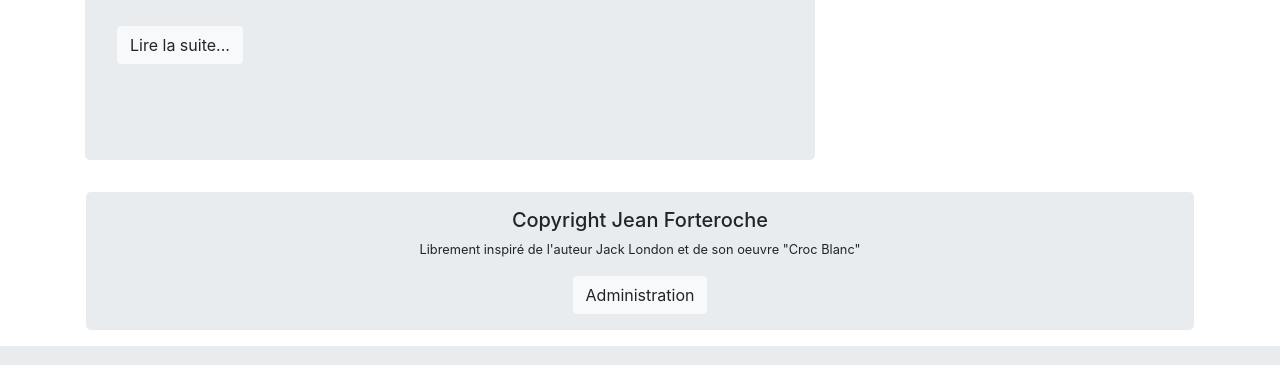
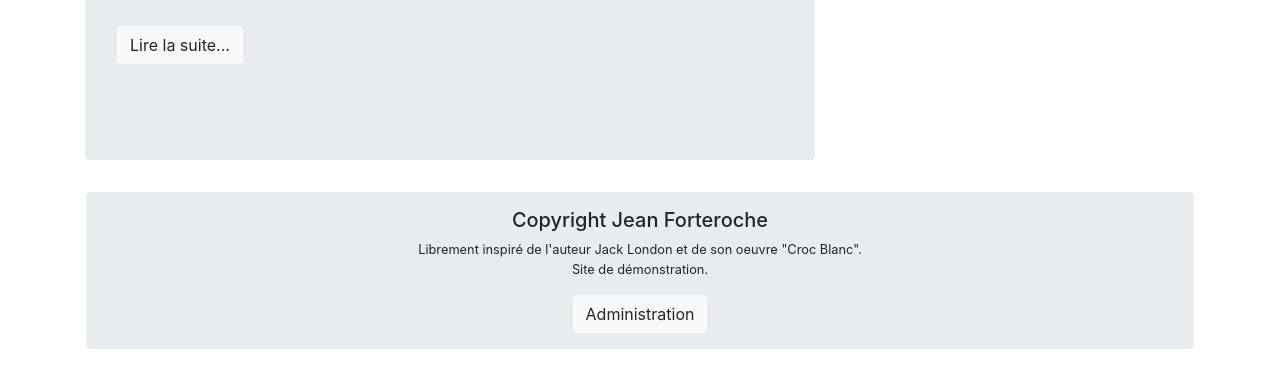
Before and after one commit to cgallitre/p4, a PHP site: page / in a window 1280 px wide. Shown: the part 2226-2591 px from the top of the page. Run offline with PHP 8.4, Linux system fonts and the light colour scheme; data comes from the database, SQL or seed files in the repository.

Commit message:
Dernières modif

```diff
--- a/src/View/Post/manage.php
+++ b/src/View/Post/manage.php
@@ -12,6 +12,7 @@
             <div class="alert alert-<?= $_SESSION['classMessage'] ?>"><?= $_SESSION['message'] ?></div>
             <?php unset($_SESSION['message']) ?>
         <?php endif ?>
+
         <table class="table table-striped">
             <tr>
                 <th scope="col">#</th>
--- a/src/View/template.php
+++ b/src/View/template.php
@@ -26,7 +26,7 @@
         <footer class="row">
             <div class="col" id="foot">
                 <h5 class="text-center">Copyright Jean Forteroche</h5>
-                <p class="small text-center">Librement inspiré de l'auteur Jack London et de son oeuvre "Croc Blanc"</p>
+                <p class="small text-center">Librement inspiré de l'auteur Jack London et de son oeuvre "Croc Blanc".<br>Site de démonstration.</p>
                 <p class="text-center">
                     <a href="backoffice/index"><button type="button" class="btn btn-light">Administration</button>
                     </a>
```
Lines whose indentation alone changed are shown as unchanged.
